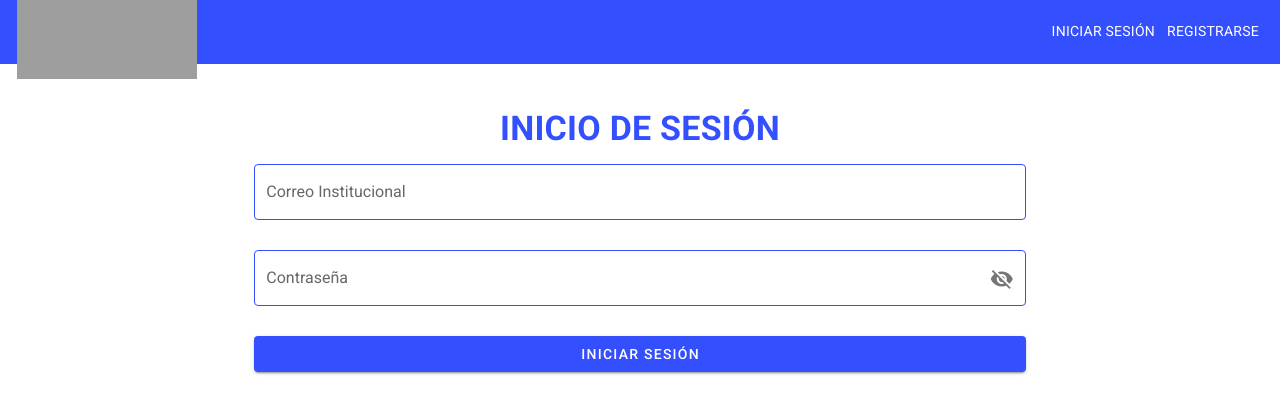
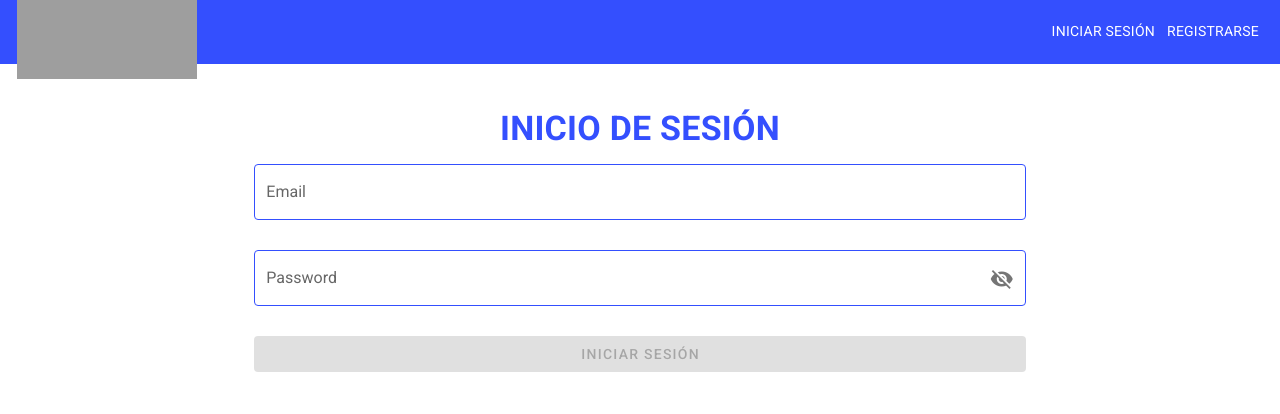
Before and after one commit to MarcoAlmazanM/usersBackendWohub, a Vue app in the folder userswohub/: page /login in a window 1280 px wide. Shown: the top 414 px of the page. Built offline with nearby package versions, Linux system fonts and the light colour scheme; no server answers; grey boxes are pictures that could not be loaded.

Commit message:
Validate Forms

```diff
--- a/userswohub/src/App.vue
+++ b/userswohub/src/App.vue
@@ -17,6 +17,14 @@ Marco Antonio Almazán Martínez A01769046
           </v-list-item-icon>
           <v-list-item-content>
             <router-link  to="/home" style="text-decoration: none; "><v-list-item-title class="whiteTec--text text-body-1 ">Home</v-list-item-title></router-link>
+          </v-list-item-content>
+        </v-list-item>
+        <v-list-item >
+          <v-list-item-icon>
+            <v-icon class="whiteTec--text">mdi-dumbbell</v-icon>
+          </v-list-item-icon>
+          <v-list-item-content>
+            <router-link  to="/careerawards" style="text-decoration: none; "><v-list-item-title class="whiteTec--text text-body-1 ">Training</v-list-item-title></router-link>
           </v-list-item-content>
         </v-list-item>
         <v-list-item >
--- a/userswohub/src/components/ExistentAccount.vue
+++ b/userswohub/src/components/ExistentAccount.vue
@@ -3,17 +3,19 @@
     <v-row dense align="center" justify="center" class="fill-height">
       <v-col cols="8">
         <p class="blueTec--text text-center text-h4 font-weight-bold">INICIO DE SESIÓN</p>
-        <v-text-field label="Correo Institucional" :rules="[rules.required, rules.format]" v-model="usuario" outlined></v-text-field>
-        <v-text-field :append-icon="showPass ? 'mdi-eye' : 'mdi-eye-off'"
-                      :rules="[rules.required, rules.min]"
-                      :type="showPass ? 'text' : 'password'"
-                      name="input-10-2"
-                      hint="Al menos 6 caractéres"
-                      class="input-group--focused"
-                      @click:append="showPass = !showPass" label="Contraseña" v-model="clave" outlined></v-text-field>
+        <v-form v-model="isFormValid">
+          <v-text-field label="Email" :rules="[rules.required, rules.email]" v-model="usuario" outlined></v-text-field>
+          <v-text-field :append-icon="showPass ? 'mdi-eye' : 'mdi-eye-off'"
+                        :rules="[rules.required,rules.length(8)]"
+                        :type="showPass ? 'text' : 'password'"
+                        name="input-10-2"
+                        hint="At least 8 characters"
+                        class="input-group--focused"
+                        @click:append="showPass = !showPass" label="Password" v-model="clave" outlined></v-text-field>
+        </v-form>
         <v-dialog persistent v-model="dialog" width="600">
           <template v-slot:activator="{ dialog, attrs }">
-            <v-btn block v-bind="attrs" v-on="dialog" color="blueTec" class="whiteTec--text" @click="signAccount">Iniciar sesión</v-btn>
+            <v-btn block v-bind="attrs" v-on="dialog" color="blueTec" class="whiteTec--text" @click="signAccount" :disabled="!isFormValid">Iniciar sesión</v-btn>
           </template>
           <!--Cuadro de dialogo-->
           <v-card v-show="dialog">
@@ -42,14 +44,17 @@ export default {
     return {
       dialog: false,
       showPass: false,
-      message:"",
-      usuario:'',
-      clave:'',
+      message: "",
+      usuario: '',
+      clave: '',
+      isFormValid:false,
       rules: {
-        required: value => !!value || 'Valor requerido.',
-        min: v => v.length >= 6 || 'Min 6 caractéres',
-        format: v => /.+@.+/.test(v) || "El formato debe de ser válido",
-        //emailMatch: () => (`The email and password you entered don't match`),
+        required: value => !!value || 'Field Required',
+        length: len => v => (v || '').length >= len || `Invalid password length, required ${len}`,
+        email: value => {
+          const pattern = /^(([^<>()[\]\\.,;:\s@"]+(\.[^<>()[\]\\.,;:\s@"]+)*)|(".+"))@((\[[0-9]{1,3}\.[0-9]{1,3}\.[0-9]{1,3}\.[0-9]{1,3}])|(([a-zA-Z\-0-9]+\.)+[a-zA-Z]{2,}))$/;
+          return pattern.test(value) || 'Invalid Email.';
+        },
       },
     }
   },
```
